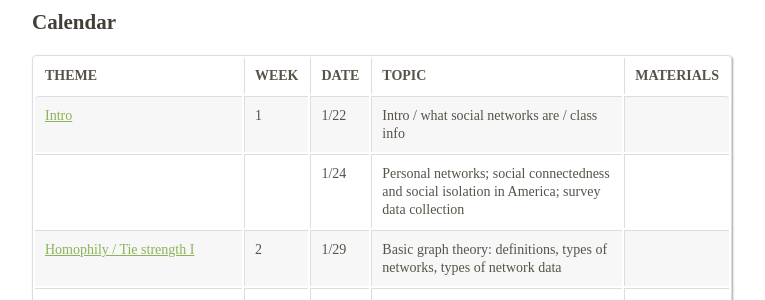
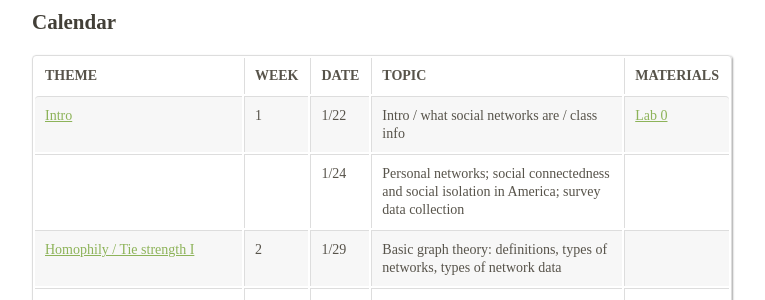
Before and after one commit to dfeehan/dfeehan.github.io, a Jekyll site: the page teaching/2019sp_demog180.html, which Jekyll copies as it is, in a window 1280 px wide and 900 px high, scrolled down 527 px. Shown: the part 152-452 px from the top of the window, without its empty margins (258-1023 px from the left). Built offline with Jekyll 4.4.1, drawn with Linux system fonts in a browser that asks for light colours.

Commit message:
added link to lab0

```diff
--- a/teaching/2019sp_demog180.html
+++ b/teaching/2019sp_demog180.html
@@ -372,7 +372,7 @@ Lecture slides (TBA)</p>
 <td>1</td>
 <td>1/22</td>
 <td>Intro / what social networks are / class info</td>
-<td></td>
+<td><a href="http://datahub.berkeley.edu/user-redirect/interact?account=dfeehan&amp;repo=demog180-sp2019&amp;branch=master&amp;path=labs/Lab0/lab0.ipynb">Lab 0</a></td>
 </tr>
 <tr class="even">
 <td></td>
```
